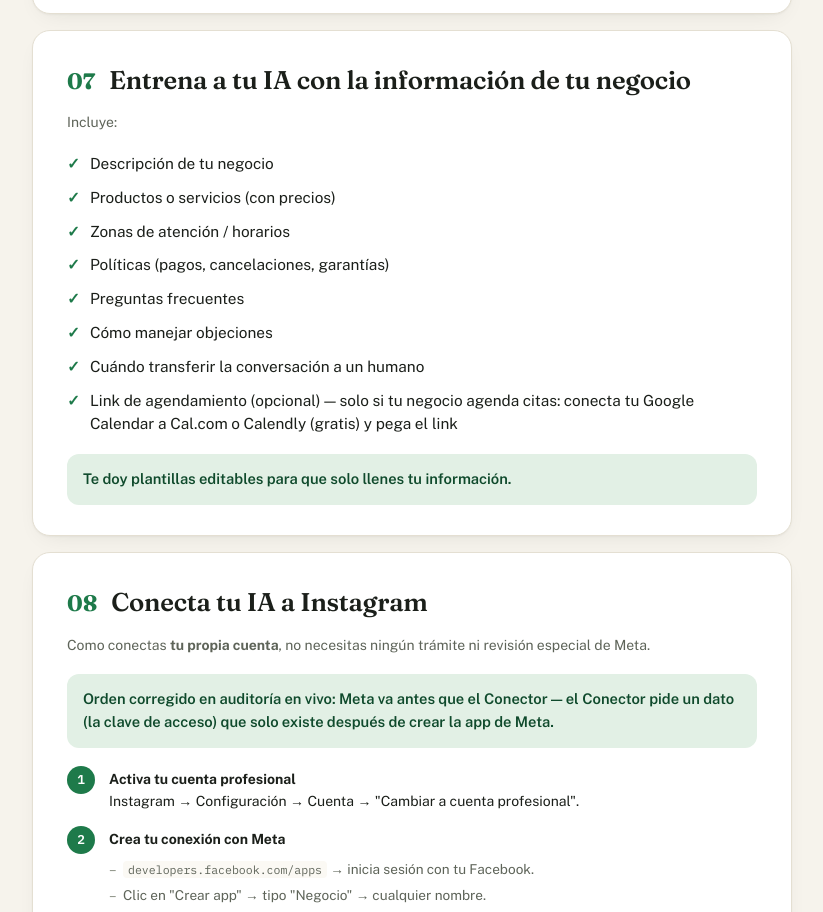
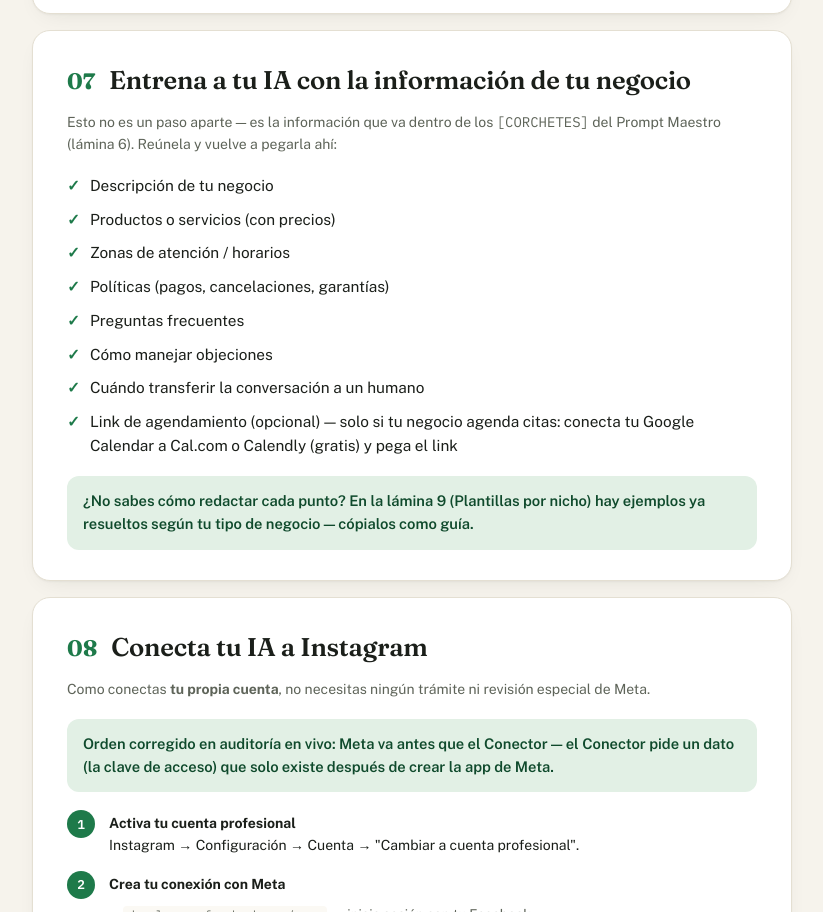
Before and after one commit to eurorondon/conector-kreo-instagram, a website: page guia.html in a window 1280 px wide. Shown: the part 3626-4538 px from the top of the page, without its empty margins (228-1051 px from the left). Drawn offline with nearby package versions, Linux system fonts and the light colour scheme.

Commit message:
Aclarar lamina 7: conectarla con el Prompt Maestro
Co-Authored-By: Claude Sonnet 5 <noreply@anthropic.com>

```diff
--- a/guia.html
+++ b/guia.html
@@ -367,7 +367,7 @@ lenguaje claro y natural.
   <!-- LAMINA 7 -->
   <section class="lamina" id="lamina-7">
     <div class="lamina-head"><span class="num">07</span><h2>Entrena a tu IA con la información de tu negocio</h2></div>
-    <p class="lead">Incluye:</p>
+    <p class="lead">Esto no es un paso aparte — es la información que va dentro de los <code>[CORCHETES]</code> del Prompt Maestro (lámina 6). Reúnela y vuelve a pegarla ahí:</p>
     <ul class="feat">
       <li>Descripción de tu negocio</li>
       <li>Productos o servicios (con precios)</li>
@@ -378,7 +378,7 @@ lenguaje claro y natural.
       <li>Cuándo transferir la conversación a un humano</li>
       <li>Link de agendamiento (opcional) — solo si tu negocio agenda citas: conecta tu Google Calendar a Cal.com o Calendly (gratis) y pega el link</li>
     </ul>
-    <div class="callout">Te doy plantillas editables para que solo llenes tu información.</div>
+    <div class="callout">¿No sabes cómo redactar cada punto? En la lámina 9 (Plantillas por nicho) hay ejemplos ya resueltos según tu tipo de negocio — cópialos como guía.</div>
   </section>
 
   <!-- LAMINA 8 -->
```
